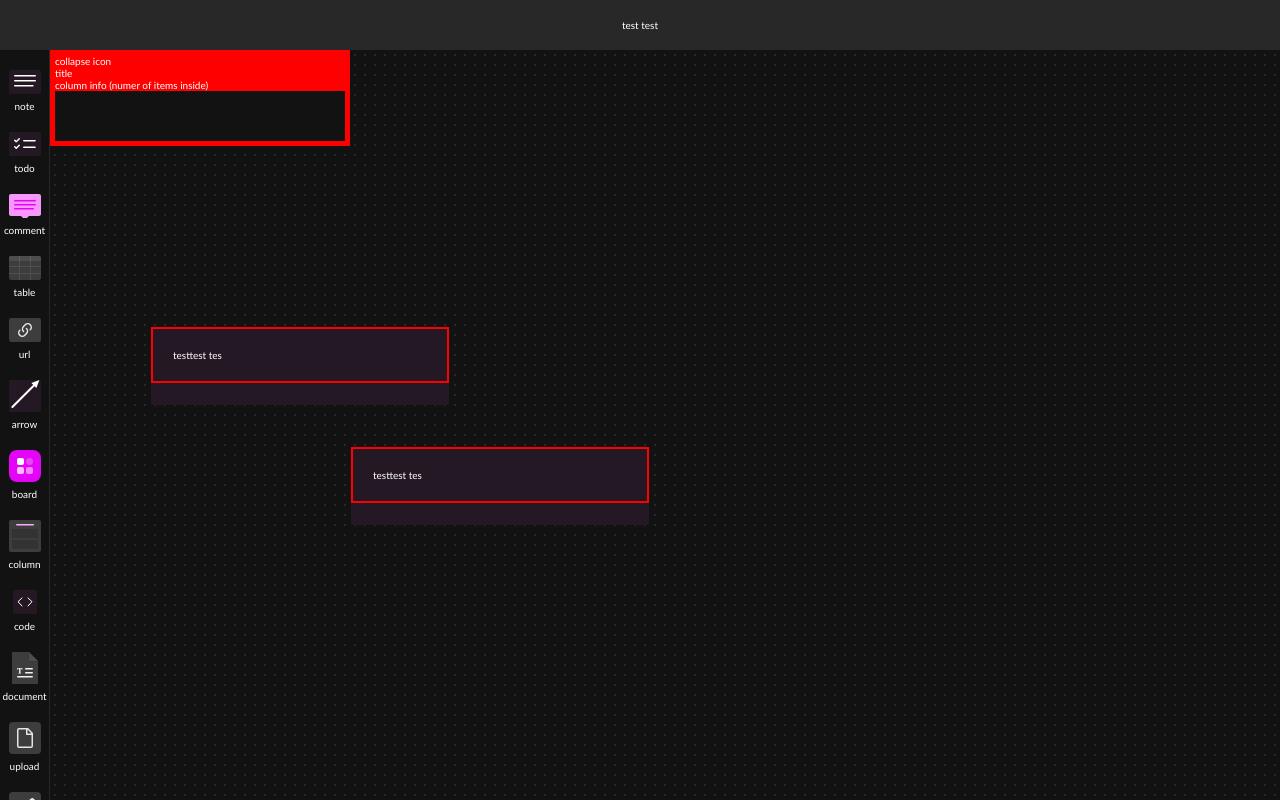
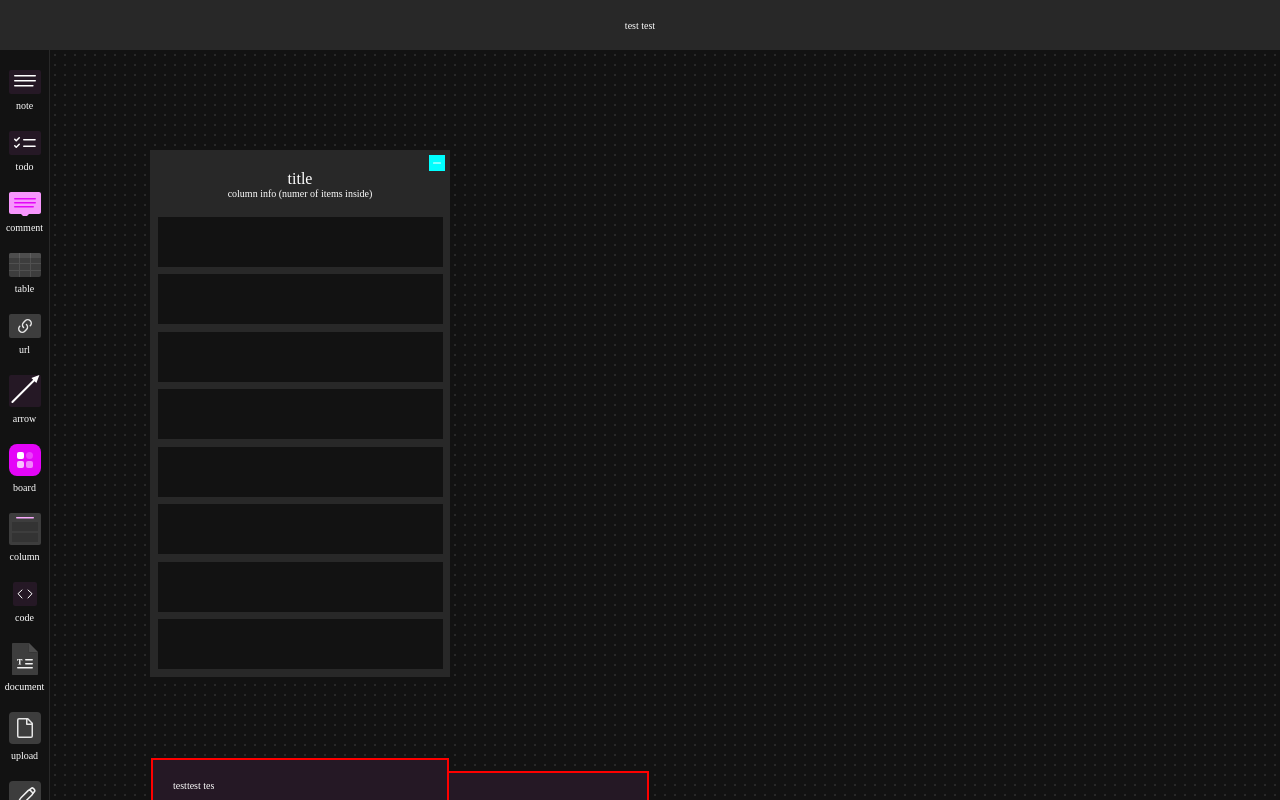
Before and after one commit to ilyes-ced/graphNote, a SvelteKit app: page / in a window 1280 px wide. Shown: the top 800 px of the page. Built offline with nearby package versions, Linux system fonts and the light colour scheme.

Commit message:
some tweaks

```diff
--- a/src/app.html
+++ b/src/app.html
@@ -161,7 +161,8 @@ colors.warning = '#FF8F40'
   html {
     height: 100%;
     font-size: 10px;
-    font-family: 'Trebuchet MS', 'Lucida Sans Unicode', 'Lucida Grande', 'Lucida Sans', Arial, sans-serif;
+    font-family:
+
   }
 
   body {
--- a/src/components/blocks/Column.svelte
+++ b/src/components/blocks/Column.svelte
@@ -1,25 +1,77 @@
 <script lang="ts">
+    let items_inside = [0, 0, 0, 0, 0, 0, 0, 0];
+    import Svg from "./Svg.svelte";
 </script>
 
 <div class="column">
-    <div class="collapse_icon">collapse icon</div>
-    <div class="title">title</div>
-    <div class="title">column info (numer of items inside)</div>
-    <div class="container"></div>
+    <!--hide it unless the column is hovered-->
+    <div class="collapse_icon_container">
+        <div class="collapse_icon">
+            <Svg width="16" height="16" classes="" icon_name="collapse" />
+        </div>
+    </div>
+
+    <div class="text_container">
+        <div class="title">title</div>
+        <div class="column_info">column info (numer of items inside)</div>
+    </div>
+    {#each items_inside as item, i}
+        <div class="container"></div>
+        {#if i != items_inside.length - 1}
+            <div class="spacer"></div>
+        {/if}
+    {/each}
 </div>
 
 <style>
     .column {
-        background-color: red;
+        position: relative;
+        background-color: var(--surface-color-2);
         width: 300px;
         min-width: 300px;
-        padding: 5px;
+        max-width: 300px;
+        padding: 7.5px;
+        padding-top: 10px;
+    }
+    .text_container {
+        padding: 17.5px;
+        padding-top: 10px;
     }
 
     .container {
         background-color: var(--surface-color-1);
-
         width: 100%;
         min-height: 50px;
     }
+
+    .spacer {
+        height: 7.5px;
+        background-color: var(--surface-color-2);
+    }
+
+    .collapse_icon_container {
+        position: absolute;
+        right: 5px;
+        top: 5px;
+        width: 16px;
+        height: 16px;
+    }
+    .collapse_icon_container:hover {
+        background-color: yellow;
+    }
+    .collapse_icon {
+        background-color: aqua;
+        width: 16px;
+        height: 16px;
+    }
+
+    .title,
+    .column_info {
+        display: flex;
+        justify-content: center;
+        align-items: center;
+    }
+    .title {
+        font-size: 16px;
+    }
 </style>
--- a/src/components/blocks/Svg.svelte
+++ b/src/components/blocks/Svg.svelte
@@ -285,6 +285,13 @@
                 </g>
             `,
         },
+        collapse: {
+            width: width,
+            height: height,
+            svg: `
+                <path fill="#fff" fill-opacity="1" fill-rule="evenodd" d="M12 8a.5.5 0 0 1-.5.5h-7a.5.5 0 0 1 0-1h7a.5.5 0 0 1 .5.5z"></path>
+            `,
+        },
     } as const;
 
     let display_icon = icons[icon_name];
--- a/src/routes/+page.svelte
+++ b/src/routes/+page.svelte
@@ -1,8 +1,8 @@
 <script lang="ts">
   import Sidebar from "../components/Sidebar.svelte";
   import Topbar from "../components/Topbar.svelte";
+  import Column from "../components/blocks/Column.svelte";
   import InPlaceEdit from "../components/InPlaceEdit.svelte";
-  import Column from "../components/blocks/Column.svelte";
   import { createDraggable, utils } from "animejs";
   import { onMount } from "svelte";
   interface block {
@@ -62,7 +62,7 @@
     const dra_params = {
       container: "#canvas_container",
       snap: 10,
-      releaseStiffness: 40,
+      releaseStiffness: 1000,
       releaseEase: "out(3)",
       // doesnt let it move out of container
       containerFriction: 1,
@@ -77,13 +77,6 @@
       onRelease: () => {},
       // when animation settles we et the translateX/translateY for the new values for posX/posY
       onSettle: (e: any) => {
-        console.log(e.$target.style);
-        console.log(e.$target.style.transform);
-        console.log(e.$target.style.transform.match(/\d+/g));
-        const [x, y] = e.$target.style.transform.match(/\d+/g);
-        console.log(x);
-        console.log(y);
-
         const index = blocks.findIndex((block) => block.id === e.$target.id);
         // TODO: for this part make not update the object but the JSON file
         // blocks[index].posX = x;
@@ -95,6 +88,7 @@
       dra.stop();
       console.log(dra);
     });
+    const ff = createDraggable("#column_1", dra_params);
   });
 
   const submit = (block_id: string) => {
@@ -119,11 +113,20 @@
       <Sidebar />
       <div id="canvas_container_wrapper" role="region">
         <div id="canvas_container">
-          <Column />
+          <!-- for testin remove later -->
+          <div
+            id="column_1"
+            style="transform: translateX(100px) translateY(100px);
+        width: 300px;
+        min-width: 300px;
+        max-width: 300px;"
+          >
+            <Column />
+          </div>
           {#each blocks as block}
             <div
               id={block.id}
-              class="block_container {block.dragging ? 'dragging' : ''}"
+              class="block_container"
               draggable="true"
               role="region"
               style="transform: translateX({block.posX}px) translateY({block.posY}px);"
```
